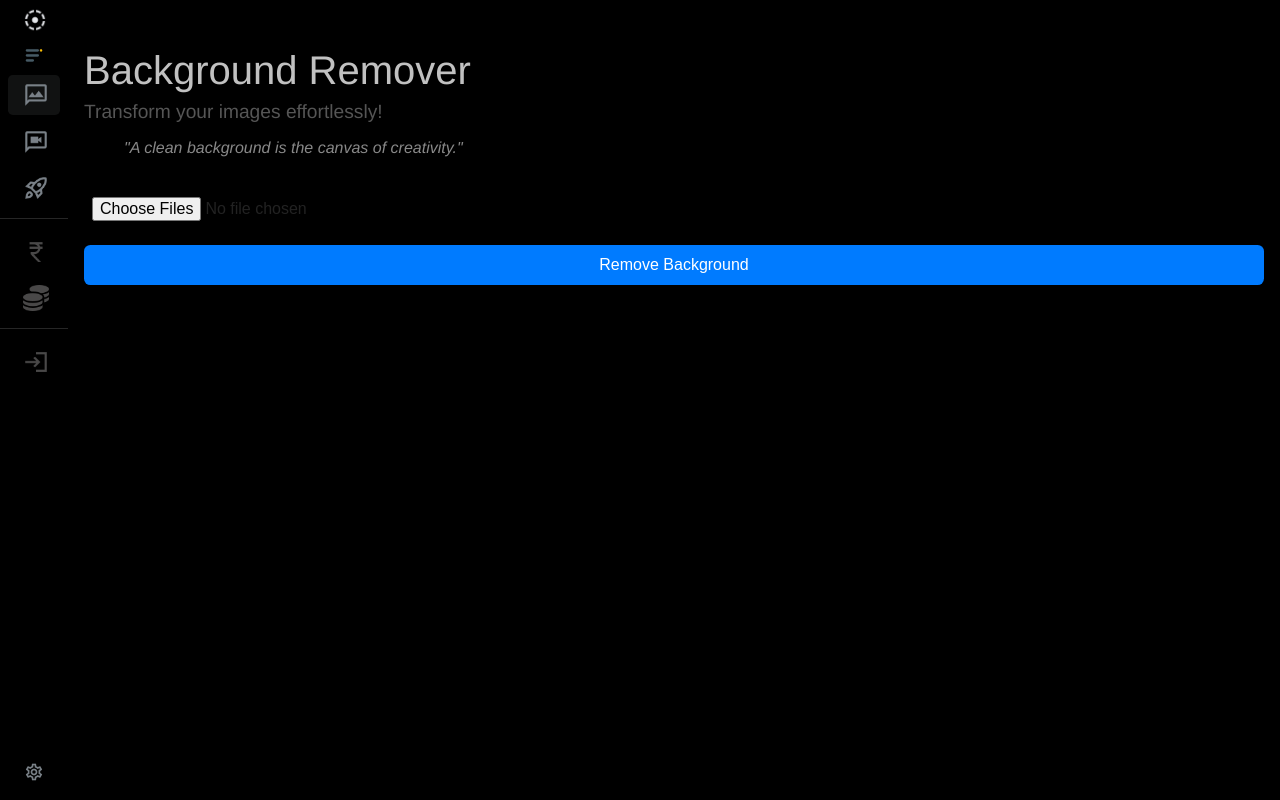
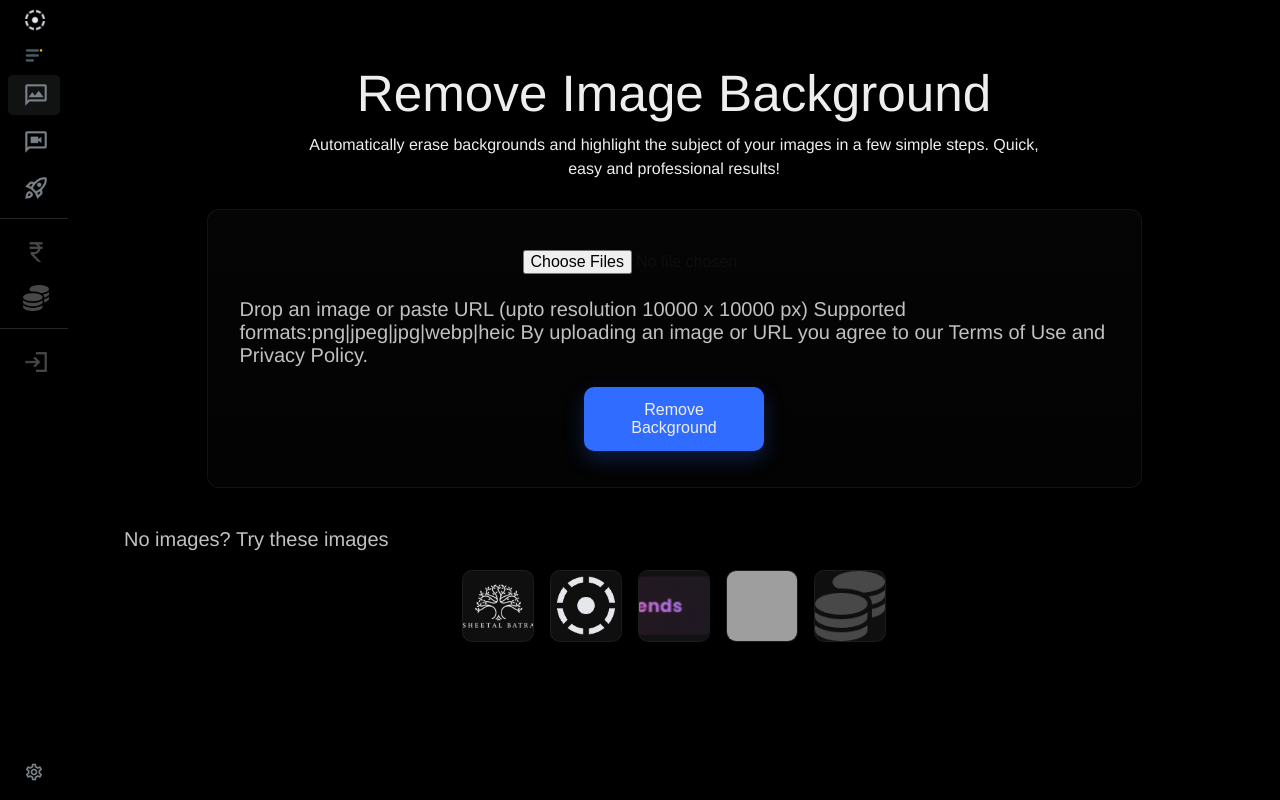
Before and after one commit to Little-Ai-Labs/BackgroundRemoverAI, a React (Create React App) app: page / in a window 1280 px wide. Built offline with nearby package versions, Linux system fonts and the light colour scheme; grey boxes are pictures that could not be loaded.

Commit message:
Dashboard UI screen

```diff
--- a/src/pages/Dashboard.css
+++ b/src/pages/Dashboard.css
@@ -1,38 +1,64 @@
 /* General container */
 .dashboard-container {
   width: 100%;
-  max-width: 1200px;
+  max-width: 1100px;
   margin: 0 auto;
   font-family: "Helvetica Neue", Helvetica, Arial, sans-serif;
-  color: #222;
-  padding: 2rem 0;
+  color: #0e0e0e;
+  padding: 3rem 0 4rem;
+  background: transparent;
+}
+
+.dashboard-para p {
+  font-size: 1rem;
+  color: #eee;
+  font-style: italic;
+  margin-bottom: 2rem;
 }
 
 /* Header styling */
 .dashboard-header h1 {
-  font-size: 2.5rem;
-  margin-bottom: 0.5rem;
+  font-size: 3.2rem;
+  margin: 0 0 0.6rem;
+  text-align: center;
+  color: #eee;
 }
 
 .dashboard-header .tagline {
-  font-size: 1.2rem;
-  color: #555;
-  margin-bottom: 1rem;
+  font-size: 1rem;
+  color: #eee;
+  margin: 0 auto 1.8rem;
+  max-width: 750px;
+  text-align: center;
+  line-height: 1.5;
 }
 
 .dashboard-header .quote {
   font-size: 1rem;
-  color: #888;
+  color: #eee;
   font-style: italic;
   margin-bottom: 2rem;
 }
 
+.dashboard-content{
+  border: none;
+  border-top: 1px solid #eee;
+  margin: 2rem 0;
+}
 /* Upload section */
 .upload-section {
   display: flex;
+  justify-content: center;
+  align-items: center;
   flex-direction: column;
   gap: 1rem;
-  margin-bottom: 2rem;
+  margin: 1.5rem auto 2.5rem;
+  border-radius: 12px;
+  box-shadow: 0 8px 28px rgba(0, 0, 0, 0.6);
+  border: 1px solid rgba(255,255,255,0.06);
+  background: linear-gradient(180deg, rgba(255,255,255,0.02), rgba(255,255,255,0.01));
+  padding: 2rem;
+  width: 85%;
 }
 
 .file-input {
@@ -41,18 +67,22 @@
 }
 
 .submit-btn {
-  background-color: #007bff;
-  color: #fff;
-  padding: 0.7rem 1.5rem;
+  background-color: #2f6cff;
+  color: #eee;
+  padding: 0.85rem 1.8rem;
   font-size: 1rem;
   border: none;
-  border-radius: 0.4rem;
+  border-radius: 10px;
   cursor: pointer;
-  transition: background-color 0.3s ease;
+  transition: background-color 0.2s ease, transform 0.12s ease;
+  width: 180px;
+  margin: 0.25rem auto;
+  box-shadow: 0 8px 20px rgba(47,108,255,0.26);
 }
 
 .submit-btn:hover {
-  background-color: #0056b3;
+  background-color: #1c4fe6;
+  transform: translateY(-2px);
 }
 
 /* Loading spinner */
@@ -96,8 +126,33 @@
   padding-bottom: 1rem;
 }
 
+/* Sample thumbnails row (shown when no images are uploaded) */
+.sample-images-row {
+  display: flex;
+  gap: 1rem;
+  align-items: center;
+  margin: 1.2rem auto 2rem;
+  justify-content: center;
+}
+
+.sample-thumb {
+  width: 72px;
+  height: 72px;
+  object-fit: cover;
+  border-radius: 10px;
+  box-shadow: 0 6px 18px rgba(0,0,0,0.45);
+  border: 1px solid rgba(255,255,255,0.06);
+  background: #0f0f0f;
+}
+
+.sample-thumb:hover {
+  transform: translateY(-6px) scale(1.03);
+  cursor: pointer;
+  transition: transform 0.18s ease;
+}
+
 .result-card {
-  background-color: #f9f9f9;
+  background-color: rgba(255,255,255,0.04);
   border-radius: 0.5rem;
   padding: 1rem;
   flex: 0 0 15rem;
--- a/src/pages/Dashboard.js
+++ b/src/pages/Dashboard.js
@@ -1,5 +1,12 @@
 import React, { useState } from "react";
 import "./Dashboard.css";
+
+// Sample assets (imported for bundlers)
+import sample1 from "../assets/logo.png";
+import sample2 from "../assets/remove-bg-icon.png";
+import sample3 from "../assets/invite-friends-img.png";
+import sample4 from "../assets/user-profile-icon.png";
+import sample5 from "../assets/credits-icon.png";
 
 const Dashboard = () => {
   const [images, setImages] = useState([]);
@@ -10,47 +17,62 @@ const Dashboard = () => {
     setImages(Array.from(e.target.files));
   };
 
-  const handleSubmit = async () => {
-    if (images.length === 0) return;
-
+  // Centralized processing helper: accepts File[] or Blob[] and sets processedImages
+  const processFiles = async (fileList) => {
+    const files = Array.from(fileList);
     setLoading(true);
     setProcessedImages([]);
 
     try {
-      // Simulate API call with timeout (replace with your real API call)
       const results = await Promise.all(
-        images.map(
-          (image) =>
+        files.map(
+          (file) =>
             new Promise((resolve) => {
               const reader = new FileReader();
               reader.onloadend = () => resolve(reader.result);
-              reader.readAsDataURL(image);
+              reader.readAsDataURL(file);
             })
         )
       );
 
-      // Simulate API processing delay
+      // small artificial delay for UX consistency
       setTimeout(() => {
         setProcessedImages(results);
         setLoading(false);
-      }, 2000);
-    } catch (error) {
-      console.error("Error processing images:", error);
+      }, 600);
+    } catch (err) {
+      console.error("Error while processing files:", err);
       setLoading(false);
+    }
+  };
+
+  const handleSubmit = async () => {
+    if (images.length === 0) return;
+    await processFiles(images);
+  };
+
+  // Load a sample image (bundled asset) and process it as if uploaded
+  const handleSampleClick = async (assetSrc) => {
+    try {
+      // fetch the asset as blob then convert to File-like object
+      const res = await fetch(assetSrc);
+      const blob = await res.blob();
+      const file = new File([blob], "sample.jpg", { type: blob.type });
+      await processFiles([file]);
+    } catch (err) {
+      console.error("Error loading sample image:", err);
     }
   };
 
   return (
     <div className="dashboard-container">
       <header className="dashboard-header">
-        <h1>Background Remover</h1>
-        <p className="tagline">Transform your images effortlessly!</p>
-        <blockquote className="quote">
-          "A clean background is the canvas of creativity."
-        </blockquote>
+        <h1>Remove Image Background</h1>
+        <p className="tagline">Automatically erase backgrounds and highlight the subject of your images
+in a few simple steps. Quick, easy and professional results!</p>
       </header>
 
-      <section className="upload-section">
+      <div className="upload-section">
         <input
           type="file"
           multiple
@@ -58,10 +80,22 @@ const Dashboard = () => {
           onChange={handleFileChange}
           className="file-input"
         />
+        <p>Drop an image or paste URL (upto resolution 10000 x 10000 px)
+Supported formats:png|jpeg|jpg|webp|heic
+By uploading an image or URL you agree to our Terms of Use and Privacy Policy. </p>
         <button className="submit-btn" onClick={handleSubmit}>
           Remove Background
         </button>
-      </section>
+      </div>
+      <p className="dashboard-para">No images? Try these images</p>
+      <div className="sample-images-row">
+        {/* Using bundled assets as clickable samples */}
+        <img src={sample1} alt="sample-1" className="sample-thumb" onClick={() => handleSampleClick(sample1)} />
+        <img src={sample2} alt="sample-2" className="sample-thumb" onClick={() => handleSampleClick(sample2)} />
+        <img src={sample3} alt="sample-3" className="sample-thumb" onClick={() => handleSampleClick(sample3)} />
+        <img src={sample4} alt="sample-4" className="sample-thumb" onClick={() => handleSampleClick(sample4)} />
+        <img src={sample5} alt="sample-5" className="sample-thumb" onClick={() => handleSampleClick(sample5)} />
+      </div>
 
       {loading && (
         <div className="loading">
--- a/src/pages/Login.js
+++ b/src/pages/Login.js
@@ -35,7 +35,7 @@ export default function Login() {
                 <div className="login-visual" aria-hidden="true">
                     <div className="visual-inner">
                         <h2>Welcome Back</h2>
-                        <p>Sign in to continue to BackgroundRemoverAI</p>
+                        {/* <p>Sign in to continue to BackgroundRemoverAI</p> */}
                     </div>
                 </div>
 
```
